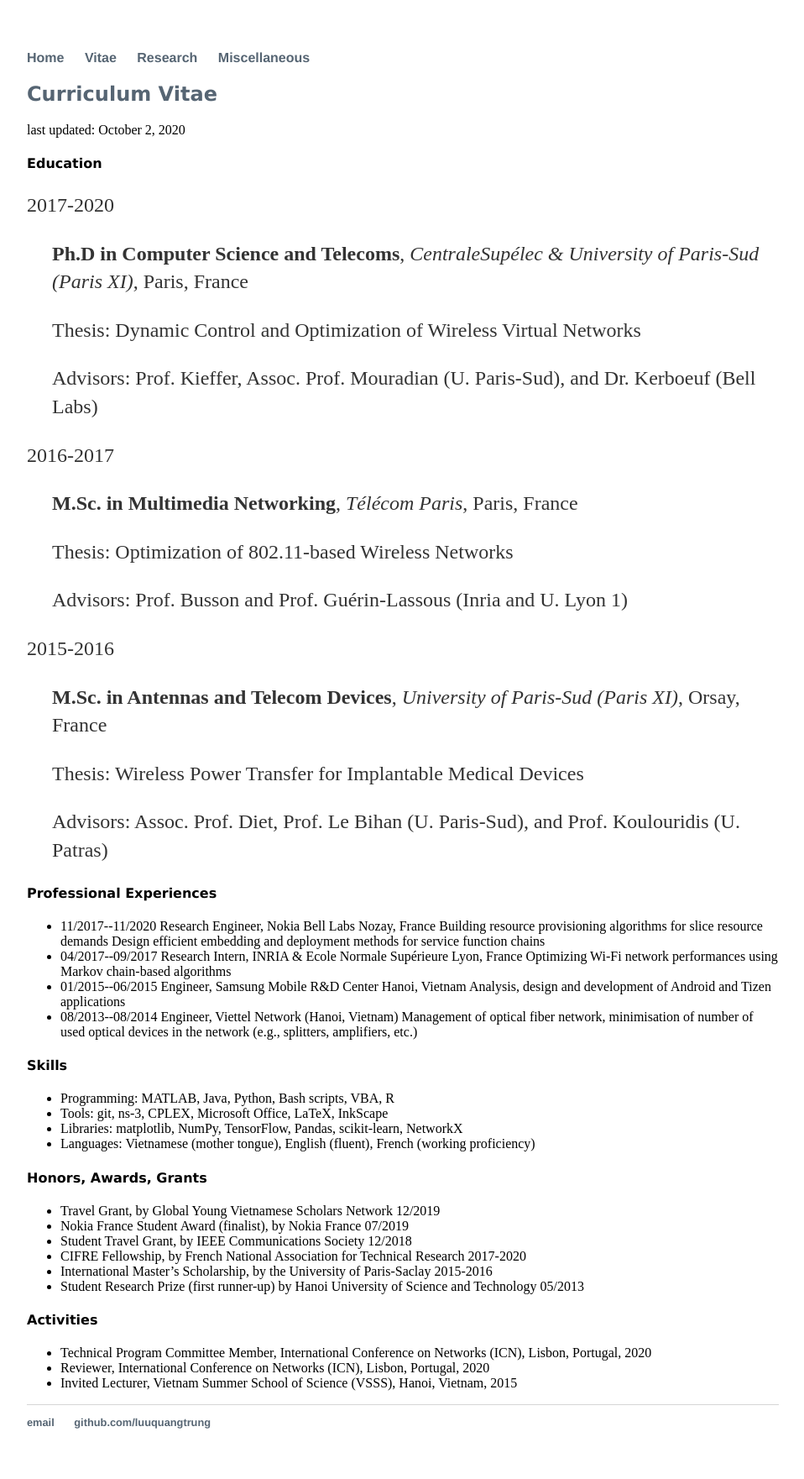
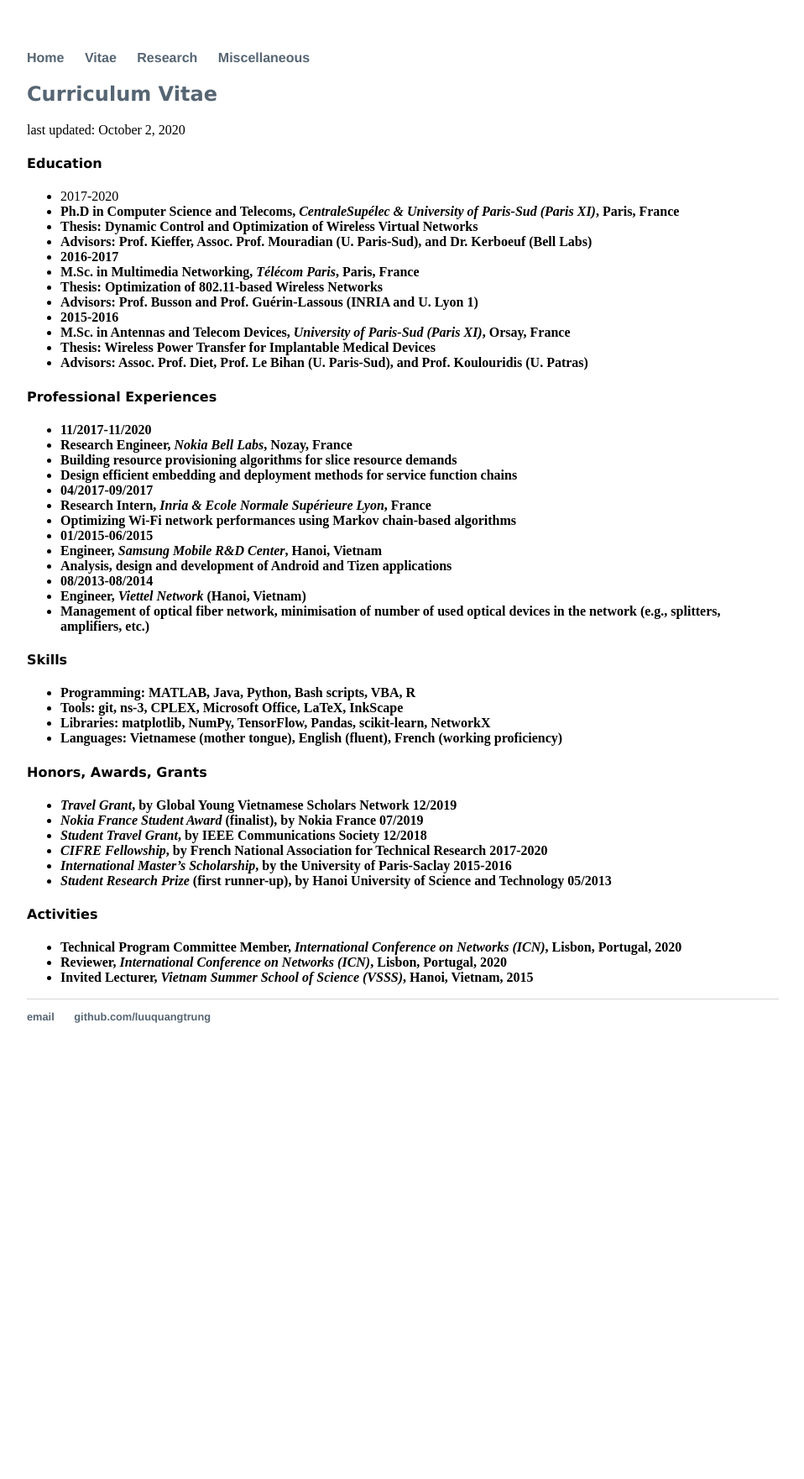
Before and after one commit to luuquangtrung/luuquangtrung.github.io_v1, a Jekyll site: the page built from vitae/index.html, in a window 1280 px wide. Shown: the whole page at 84% size, without its empty margins (160-1118 px from the left). Built offline with Jekyll 4.4.1, drawn with Linux system fonts in a browser that asks for light colours; after the commit the page ends 1278 px from its top, so only the background shows below that.

Commit message:
update index of <vitae>

```diff
--- a/vitae/index.html
+++ b/vitae/index.html
@@ -9,42 +9,50 @@ title: Vitae
 last updated: October 2, 2020
 
 <div> <h4 style="font-family:verdana;">Education</h4> </div>
-<p>2017-2020</p>
-	<p style="padding-left: 30px;"><strong>Ph.D in Computer Science and Telecoms</strong>, <em>CentraleSup&eacute;lec &amp; University of Paris-Sud (Paris XI)</em>, Paris, France</p>
-	<p style="padding-left: 30px;">Thesis: Dynamic Control and Optimization of Wireless Virtual Networks</p>
-	<p style="padding-left: 30px;">Advisors: Prof. Kieffer, Assoc. Prof. Mouradian (U. Paris-Sud), and Dr. Kerboeuf (Bell Labs)</p>
-<p>2016-2017</p>
-	<p style="padding-left: 30px;"><strong>M.Sc. in Multimedia Networking</strong>, <em>T&eacute;l&eacute;com Paris</em>, Paris, France</p>
-	<p style="padding-left: 30px;">Thesis: Optimization of 802.11-based Wireless Networks</p>
-	<p style="padding-left: 30px;">Advisors: Prof. Busson and Prof. Gu&eacute;rin-Lassous (Inria and U. Lyon 1)</p>
-<p>2015-2016</p>
-	<p style="padding-left: 30px;"><strong>M.Sc. in Antennas and Telecom Devices</strong>, <em>University of Paris-Sud (Paris XI)</em>, Orsay, France</p>
-	<p style="padding-left: 30px;">Thesis: Wireless Power Transfer for Implantable Medical Devices</p>
-	<p style="padding-left: 30px;">Advisors: Assoc. Prof. Diet, Prof. Le Bihan (U. Paris-Sud), and Prof. Koulouridis (U. Patras)</p>
+<ul>
+	<li>
+		2017-2020
+		<li> <strong>Ph.D in Computer Science and Telecoms, <em>CentraleSupélec & University of Paris-Sud (Paris XI)</em>, Paris, France </li>
+		<li> Thesis: Dynamic Control and Optimization of Wireless Virtual Networks </li>
+		<li> Advisors: Prof. Kieffer, Assoc. Prof. Mouradian (U. Paris-Sud), and Dr. Kerboeuf (Bell Labs) </li>
+	</li>
+	<li>
+		2016-2017
+		<li> <strong>M.Sc. in Multimedia Networking</strong>, <em>Télécom Paris</em>, Paris, France </li>
+		<li> Thesis: Optimization of 802.11-based Wireless Networks </li>
+		<li> Advisors: Prof. Busson and Prof. Guérin-Lassous (INRIA and U. Lyon 1) </li>
+	</li>
+	<li>
+		2015-2016
+		<li> <strong>M.Sc. in Antennas and Telecom Devices</strong>, <em>University of Paris-Sud (Paris XI)</em>, Orsay, France </li>
+		<li> Thesis: Wireless Power Transfer for Implantable Medical Devices </li>
+		<li> Advisors: Assoc. Prof. Diet, Prof. Le Bihan (U. Paris-Sud), and Prof. Koulouridis (U. Patras) </li>
+	</li>
+</ul>
 
 
 <div> <h4 style="font-family:verdana;">Professional Experiences</h4> </div>
 <ul>
 	<li>
-		11/2017--11/2020
-		Research Engineer, Nokia Bell Labs Nozay, France
-		Building resource provisioning algorithms for slice resource demands
-		Design efficient embedding and deployment methods for service function chains
+		11/2017-11/2020
+		<li> <strong>Research Engineer</strong>, <em>Nokia Bell Labs</em>, Nozay, France </li>
+		<li> Building resource provisioning algorithms for slice resource demands </li>
+		<li> Design efficient embedding and deployment methods for service function chains </li>
 	</li>
 	<li>
-		04/2017--09/2017
-		Research Intern, INRIA & Ecole Normale Supérieure Lyon, France
-		Optimizing Wi-Fi network performances using Markov chain-based algorithms
+		04/2017-09/2017
+		<li> <strong>Research Intern</strong>, <em>Inria & Ecole Normale Supérieure Lyon</em>, France </li>
+		<li> Optimizing Wi-Fi network performances using Markov chain-based algorithms </li>
 	</li>
 	<li>
-		01/2015--06/2015
-		Engineer, Samsung Mobile R&D Center Hanoi, Vietnam
-		Analysis, design and development of Android and Tizen applications
+		01/2015-06/2015
+		<li> <strong>Engineer</strong>, <em>Samsung Mobile R&D Center</em>, Hanoi, Vietnam </li>
+		<li> Analysis, design and development of Android and Tizen applications </li>
 	</li>
 	<li>
-		08/2013--08/2014
-		Engineer, Viettel Network (Hanoi, Vietnam)
-		Management of optical fiber network, minimisation of number of used optical devices in the network (e.g., splitters, amplifiers, etc.)
+		08/2013-08/2014
+		<li> <strong>Engineer</strong>, <em>Viettel Network</em> (Hanoi, Vietnam) </li>
+		<li> Management of optical fiber network, minimisation of number of used optical devices in the network (e.g., splitters, amplifiers, etc.) </li>
 	</li>
 </ul>
 
@@ -52,27 +60,27 @@ last updated: October 2, 2020
 
 <div> <h4 style="font-family:verdana;">Skills</h4> </div>
 <ul>
-	<li> Programming: MATLAB, Java, Python, Bash scripts, VBA, R </li>
-	<li> Tools: git, ns-3, CPLEX, Microsoft Office, LaTeX, InkScape </li>
-	<li> Libraries: matplotlib, NumPy, TensorFlow, Pandas, scikit-learn, NetworkX </li>
-	<li> Languages: Vietnamese (mother tongue), English (fluent), French (working proficiency) </li>
+	<li> <strong>Programming</strong>: MATLAB, Java, Python, Bash scripts, VBA, R </li>
+	<li> <strong>Tools</strong>: git, ns-3, CPLEX, Microsoft Office, LaTeX, InkScape </li>
+	<li> <strong>Libraries</strong>: matplotlib, NumPy, TensorFlow, Pandas, scikit-learn, NetworkX </li>
+	<li> <strong>Languages</strong>: Vietnamese (mother tongue), English (fluent), French (working proficiency) </li>
 </ul>
 
 <div> <h4 style="font-family:verdana;">Honors, Awards, Grants</h4> </div>
 <ul>
-	<li> Travel Grant, by Global Young Vietnamese Scholars Network 12/2019 </li>
-	<li> Nokia France Student Award (finalist), by Nokia France 07/2019 </li>
-	<li> Student Travel Grant, by IEEE Communications Society 12/2018 </li>
-	<li> CIFRE Fellowship, by French National Association for Technical Research 2017-2020 </li>
-	<li> International Master’s Scholarship, by the University of Paris-Saclay 2015-2016 </li>
-	<li> Student Research Prize (first runner-up) by Hanoi University of Science and Technology 05/2013 </li>
+	<li> <em>Travel Grant</em>, by Global Young Vietnamese Scholars Network 12/2019 </li>
+	<li> <em>Nokia France Student Award</em> (finalist), by Nokia France 07/2019 </li>
+	<li> <em>Student Travel Grant</em>, by IEEE Communications Society 12/2018 </li>
+	<li> <em>CIFRE Fellowship</em>, by French National Association for Technical Research 2017-2020 </li>
+	<li> <em>International Master’s Scholarship</em>, by the University of Paris-Saclay 2015-2016 </li>
+	<li> <em>Student Research Prize</em> (first runner-up), by Hanoi University of Science and Technology 05/2013 </li>
 </ul>
 
 
 
 <div> <h4 style="font-family:verdana;">Activities</h4> </div>
 <ul>
-	<li> Technical Program Committee Member, International Conference on Networks (ICN), Lisbon, Portugal, 2020 </li>
-	<li> Reviewer, International Conference on Networks (ICN), Lisbon, Portugal, 2020 </li>
-	<li> Invited Lecturer, Vietnam Summer School of Science (VSSS), Hanoi, Vietnam, 2015 </li>
+	<li> Technical Program Committee Member, <em>International Conference on Networks (ICN)</em>, Lisbon, Portugal, 2020 </li>
+	<li> Reviewer, <em>International Conference on Networks (ICN)</em>, Lisbon, Portugal, 2020 </li>
+	<li> Invited Lecturer, <em>Vietnam Summer School of Science (VSSS)</em>, Hanoi, Vietnam, 2015 </li>
 </ul>
```
